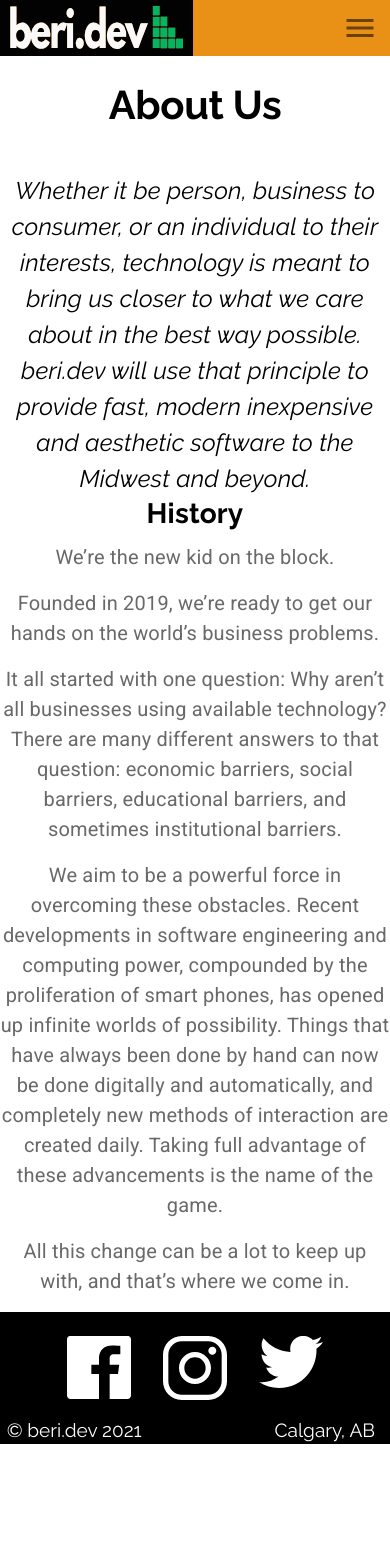
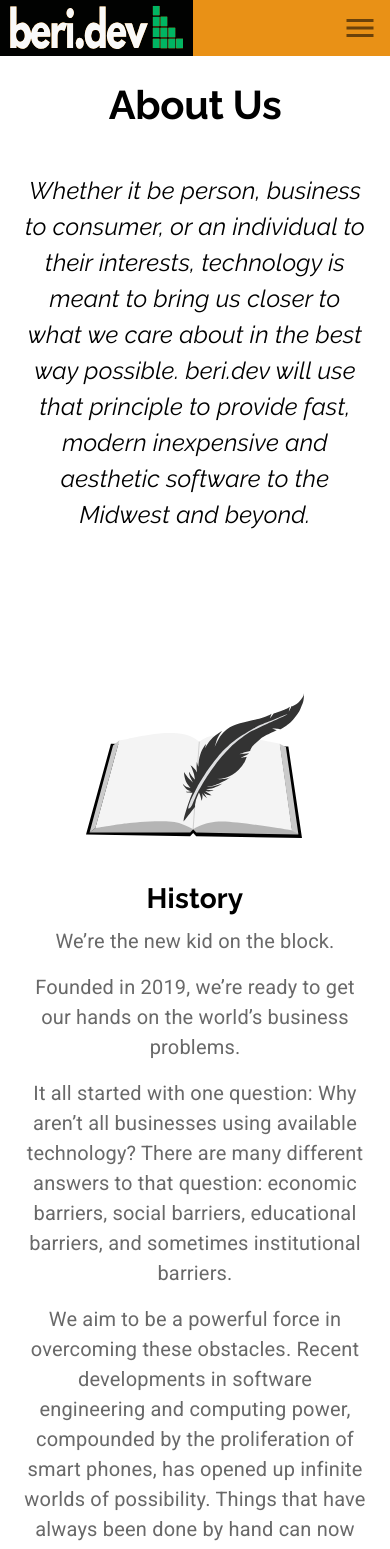
Before and after one commit to HAZberi/tech-company-website, a React (Create React App) app: page /about in a window 390 px wide. Shown: the top 1549 px of the page. Before the commit the page ends 1448 px from the top, so only its background shows below. Built offline with nearby package versions, Linux system fonts and the light colour scheme.

Commit message:
History section responsive final

```diff
--- a/src/components/About.js
+++ b/src/components/About.js
@@ -3,11 +3,12 @@ import { makeStyles, useTheme } from "@material-ui/core/styles";
 import Grid from "@material-ui/core/Grid";
 import Typography from "@material-ui/core/Typography";
 import useMediaQuery from "@material-ui/core/useMediaQuery";
+import history from "../assets/history.svg";
 
 const useStyles = makeStyles((theme) => ({
   statement: {
     fontStyle: "italic",
-    fontWeight: 300,
+    fontWeight: 400,
     fontSize: "1.5rem",
     maxWidth: "50em",
     lineHeight: 1.5,
@@ -28,6 +29,33 @@ const useStyles = makeStyles((theme) => ({
       marginBottom: "1.5em",
     },
   },
+  rowContainer: {
+    paddingLeft: "5em",
+    paddingRight: "5em",
+    marginBottom: "10em",
+    [theme.breakpoints.down("sm")]: {
+      paddingLeft: "1.5em",
+      paddingRight: "1.5em",
+    },
+  },
+  itemContainer: {
+    maxWidth: "50em",
+    marginLeft: "5em",
+    [theme.breakpoints.down("lg")]: {
+      maxWidth: "50%",
+      marginLeft: "4em",
+    },
+    [theme.breakpoints.down("md")]: {
+      maxWidth: "80%",
+      marginLeft: 0,
+      marginTop: "2.5em",
+    },
+    [theme.breakpoints.down("sm")]: {
+      maxWidth: "40rem",
+      marginTop: "2.5rem",
+      marginLeft: 0,
+    },
+  },
 }));
 
 const About = (props) => {
@@ -38,6 +66,16 @@ const About = (props) => {
   const larger = useMediaQuery(theme.breakpoints.down("lg"));
   const medium = useMediaQuery(theme.breakpoints.down("md"));
 
+  const historyJSX = (
+    <Grid
+      item
+      align="center"
+      style={{ maxWidth: smallest ? "80%" : "30em" }}
+      lg
+    >
+        <img src={history} alt="an open book with a feather pen" style={{ maxWidth: smallest ? "80%" : "30em" }}/>
+    </Grid>
+  );
   return (
     <Grid container direction="column">
       <Grid item className={classes.heading}>
@@ -45,7 +83,7 @@ const About = (props) => {
           About Us
         </Typography>
       </Grid>
-      <Grid item container justify="center">
+      <Grid item container justify="center" className={classes.rowContainer}>
         <Typography variant="h4" align="center" className={classes.statement}>
           Whether it be person, business to consumer, or an individual to their
           interests, technology is meant to bring us closer to what we care
@@ -61,7 +99,7 @@ const About = (props) => {
         justify="center"
         className={classes.rowContainer}
       >
-        {/* {medium ? technologyAnimationJSX : null} */}
+        {medium ? historyJSX : null}
         <Grid
           item
           container
@@ -108,7 +146,7 @@ const About = (props) => {
             </Typography>
           </Grid>
         </Grid>
-        {/* {medium ? null : technologyAnimationJSX} */}
+        {medium ? null : historyJSX}
       </Grid>
     </Grid>
   );
```
Also changed, not shown: 1 other file (tests, documents, lock files or other folders).
